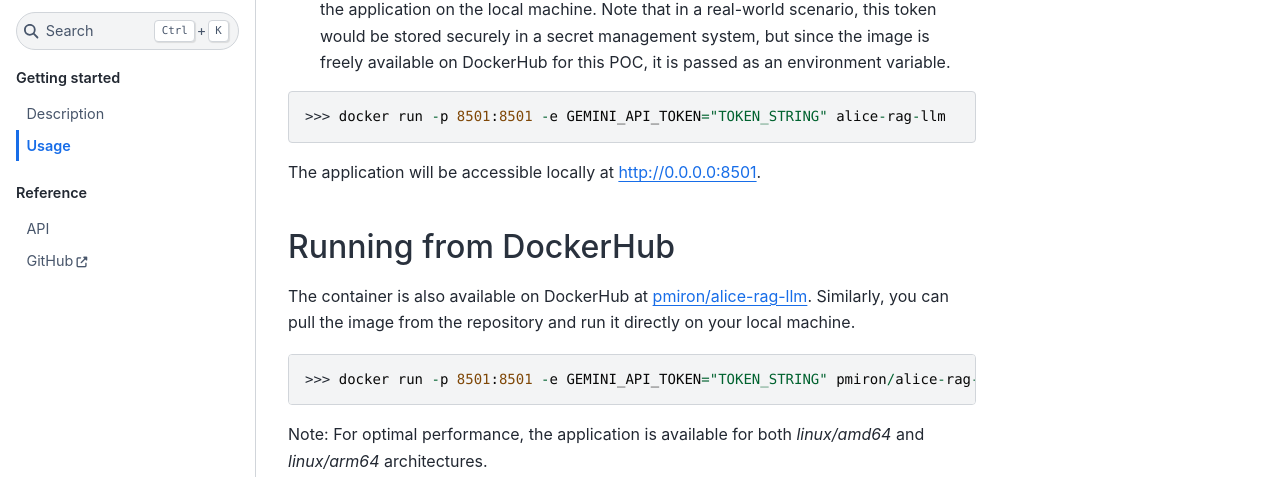
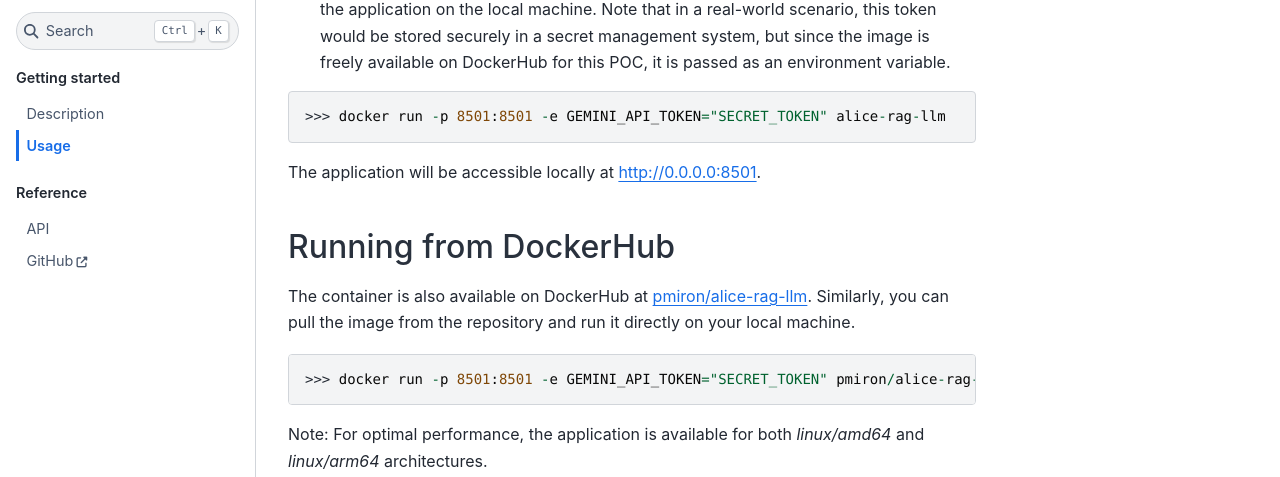
Before and after one commit to philippemiron/alice-rag-llm, a Sphinx documentation site: the page built from docs/usage.rst, in a window 1280 px wide and 900 px high, scrolled down 599 px. Shown: the part 266-743 px from the top of the window. Built offline with Sphinx 7.4.7 and the Sphinx Book theme 1.1.4, drawn with Linux system fonts in a browser that asks for light colours.

Commit message:
iac (#15)
* iac

* end of files newline

* update img

```diff
--- a/docs/usage.rst
+++ b/docs/usage.rst
@@ -26,7 +26,7 @@
 - Ensure you have a valid Gemini API token. This token is required to interact with the Gemini model and can be obtained on the Gemini API `website <https://ai.google.dev/pricing>`_ (free tier available).
 - Use the following command to run the Docker container, which will expose the application on port 8501, set the `GEMINI_API_TOKEN` environment variable, and run the application on the local machine. Note that in a real-world scenario, this token would be stored securely in a secret management system, but since the image is freely available on DockerHub for this POC, it is passed as an environment variable.
 
->>> docker run -p 8501:8501 -e GEMINI_API_TOKEN="TOKEN_STRING" alice-rag-llm
+>>> docker run -p 8501:8501 -e GEMINI_API_TOKEN="SECRET_TOKEN" alice-rag-llm
 
 The application will be accessible locally at `http://0.0.0.0:8501 <http://0.0.0.0:8501>`_.
 
@@ -35,6 +35,6 @@
 
 The container is also available on DockerHub at `pmiron/alice-rag-llm <https://hub.docker.com/repository/docker/pmiron/alice-rag-llm/general>`_. Similarly, you can pull the image from the repository and run it directly on your local machine.
 
->>> docker run -p 8501:8501 -e GEMINI_API_TOKEN="TOKEN_STRING" pmiron/alice-rag-llm:latest
+>>> docker run -p 8501:8501 -e GEMINI_API_TOKEN="SECRET_TOKEN" pmiron/alice-rag-llm:latest
 
 Note: For optimal performance, the application is available for both `linux/amd64` and `linux/arm64` architectures.
```
Also changed, not shown: README.md (+1 -1 lines), bicep/README.md (added), img/alicerag-azure.png (added), img/alicerag.png (added), 5 other files.
